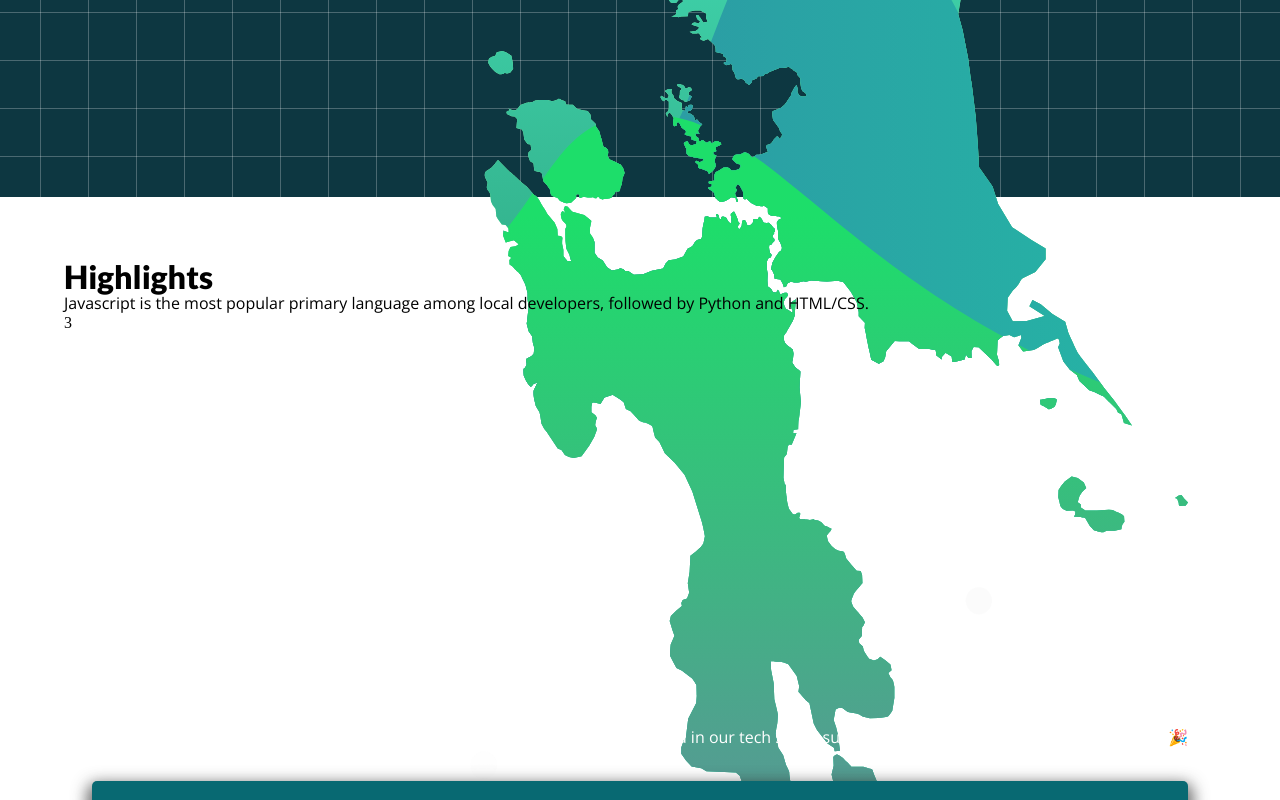
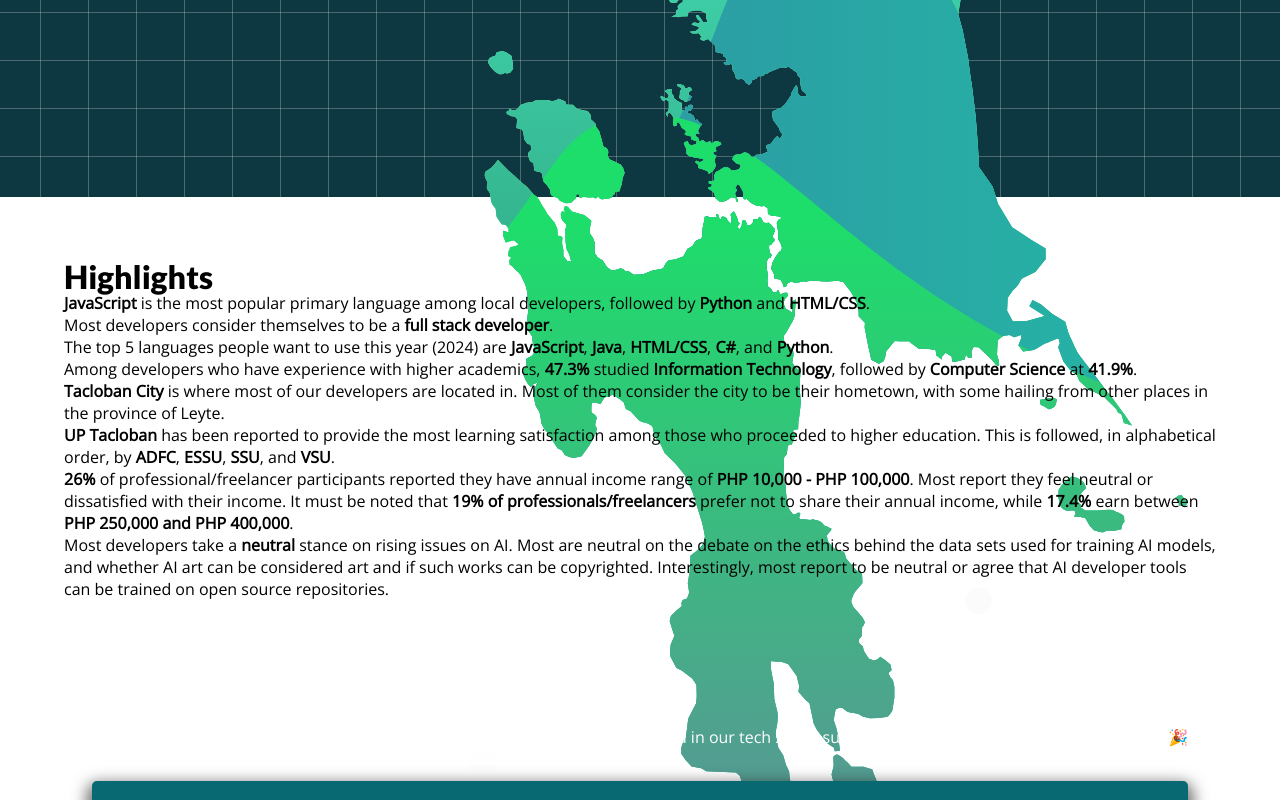
Before and after one commit to dev8community/dev8community.github.io, a plain HTML site: page surveys/evtss2023/index.html in a window 1280 px wide. Shown: the part 603-1403 px from the top of the page. Drawn offline with nearby package versions, Linux system fonts and the light colour scheme.

Commit message:
Add content for highlights.

```diff
--- a/surveys/evtss2023/index.html
+++ b/surveys/evtss2023/index.html
@@ -37,11 +37,29 @@
         <section id="highlights" class="container">
             <h1>Highlights</h1>
             <div>
-                <p>Javascript is the most popular primary language among local developers, followed by Python and HTML/CSS.</p>
+                <p><strong>JavaScript</strong> is the most popular primary language among local developers, followed by <strong>Python</strong> and <strong>HTML/CSS</strong>.</p>
             </div>
             <div>
+                <p>Most developers consider themselves to be a <strong>full stack developer</strong>.</p>
             </div>
-            <div>3</div>
+            <div>
+                <p>The top 5 languages people want to use this year (2024) are <strong>JavaScript</strong>, <strong>Java</strong>, <strong>HTML/CSS</strong>, <strong>C#</strong>, and <strong>Python</strong>.</p>
+            </div>
+            <div>
+                <p>Among developers who have experience with higher academics, <strong>47.3%</strong> studied <strong>Information Technology</strong>, followed by <strong>Computer Science</strong> at <strong>41.9%</strong>.</p>
+            </div>
+            <div>
+                <p><strong>Tacloban City</strong> is where most of our developers are located in. Most of them consider the city to be their hometown, with some hailing from other places in the province of Leyte.</p>
+            </div>
+            <div>
+                <p><strong>UP Tacloban</strong> has been reported to provide the most learning satisfaction among those who proceeded to higher education. This is followed, in alphabetical order, by <strong>ADFC</strong>, <strong>ESSU</strong>, <strong>SSU</strong>, and <strong>VSU</strong>.</p>
+            </div>
+            <div>
+                <p><strong>26%</strong> of professional/freelancer participants reported they have annual income range of <strong>PHP 10,000 - PHP 100,000</strong>. Most report they feel neutral or dissatisfied with their income. It must be noted that <strong>19% of professionals/freelancers</strong> prefer not to share their annual income, while <strong>17.4%</strong> earn between <strong>PHP 250,000 and PHP 400,000</strong>.</p>
+            </div>
+            <div>
+                <p>Most developers take a <strong>neutral</strong> stance on rising issues on AI. Most are neutral on the debate on the ethics behind the data sets used for training AI models, and whether AI art can be considered art and if such works can be copyrighted. Interestingly, most report to be neutral or agree that AI developer tools can be trained on open source repositories.</p>
+            </div>
         </section>
     </main>
 </body>
```
